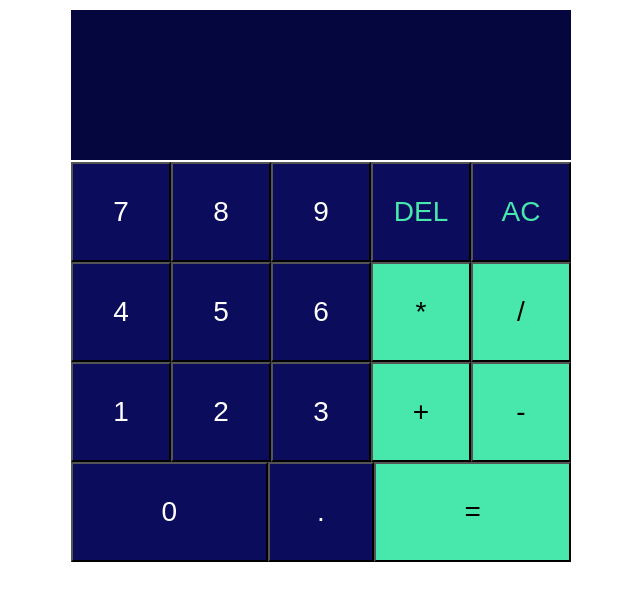
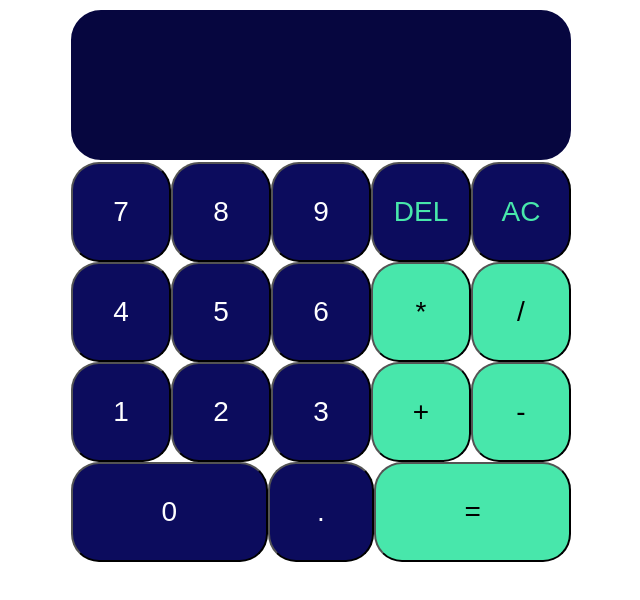
Before and after one commit to Manittecool1213/CalculatorWebApp, a plain HTML site: page Project/main.html in a window 1280 px wide. Shown: the whole page, without its empty margins (319-959 px from the left). Drawn offline with Linux system fonts and the light colour scheme.

Commit message:
Minor style changes
Added rounded borders for all elements
Add some features to work on in the future to ideas

```diff
--- a/Project/style.css
+++ b/Project/style.css
@@ -18,6 +18,7 @@
     /* border: 2px solid; */
     font-family: Arial, Helvetica, sans-serif;
     font-size: 1.75em;
+    border-radius: 1em;
 }
 
 .screen{
@@ -28,6 +29,7 @@
     color: white;
 
     border: 2px solid;
+    border-radius: 1em;
 
     font-family: Arial, Helvetica, sans-serif;
     font-size: 2em;
```
Also changed, not shown: Learning/ideas.txt.
